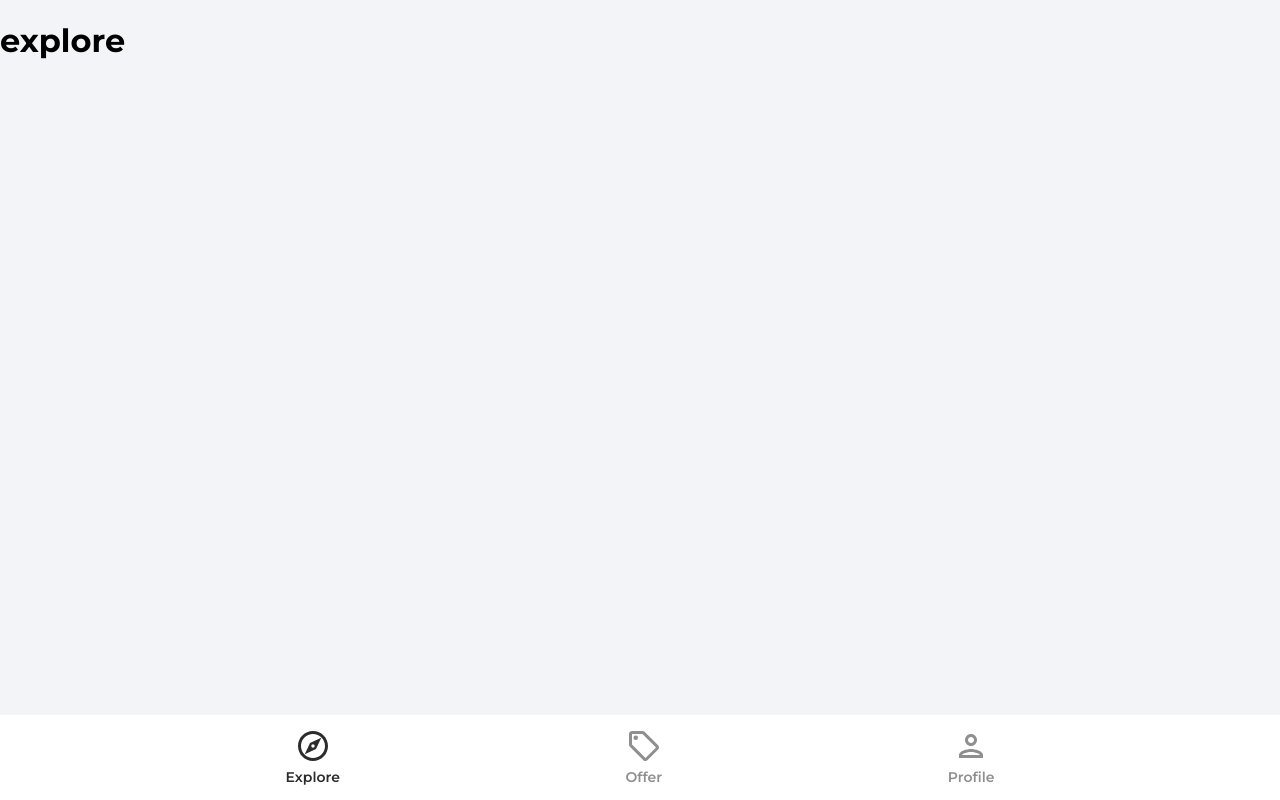
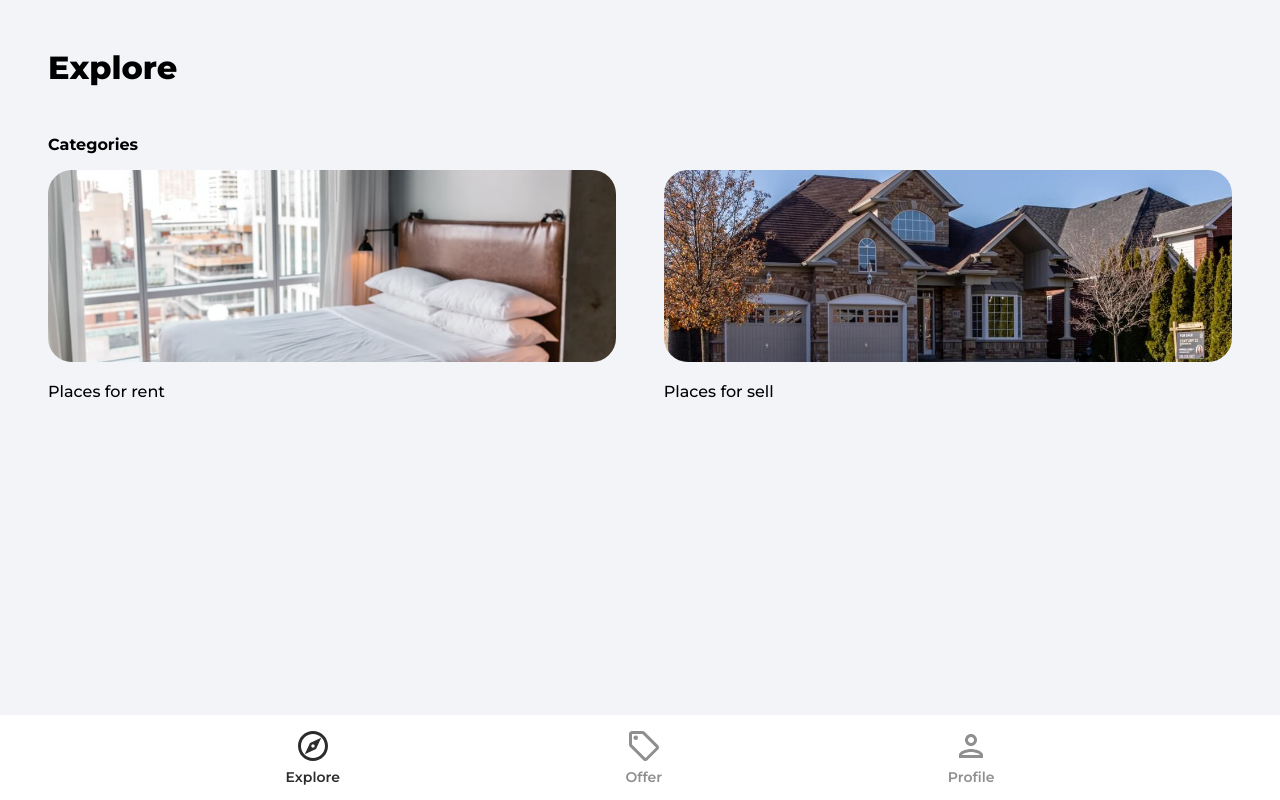
Before and after one commit to LordDarkReader/marketplace-react, a React (Create React App) app: page / in a window 1280 px wide. Built offline with nearby package versions, Linux system fonts and the light colour scheme.

Commit message:
add category

```diff
--- a/src/App.js
+++ b/src/App.js
@@ -10,6 +10,7 @@ import SignUp from './pages/SignUp';
 import ForgotPassword from './pages/ForgotPassword';
 import Navbar from './components/Navbar';
 import PrivateRoute from './components/PrivateRoute';
+import Category from './pages/Category';
 
 function App() {
   return (
@@ -18,6 +19,7 @@ function App() {
         <Routes>
             <Route path='/' element={<Explore/>} />
             <Route path='/offers' element={<Offers/>} />
+            <Route path='/category/:categoryName' element={<Category/>} />
             <Route path='/profile' element={<PrivateRoute/>} >
                 <Route path='/profile' element={<Profile/>} />
             </Route>
--- /dev/null
+++ b/src/components/ListingsItem.jsx
@@ -0,0 +1,40 @@
+import React from 'react';
+import {Link} from 'react-router-dom';
+import {ReactComponent as DeleteIcon} from '../assets/svg/deleteIcon.svg';
+import bedIcon from '../assets/svg/bedIcon.svg';
+import bathtubIcon from '../assets/svg/bathtubIcon.svg';
+
+function ListingsItem( {listing, id} ) {
+    const onDelete = () =>{
+
+    };
+
+    return (
+        <li className='categoryListing'>
+            <Link to={`/category/${listing.type}/${id}`} className='categoryListingLink'>
+                <img src={listing.imageUrl[0]} alt={listing.name} className='categoryListingImg'/>
+                <div className='categoryListingDetails'>
+                    <p className='categoryListingLocation'> {listing.location}</p>
+                    <p className='categoryListingName'>{listing.name}</p>
+
+                    <p className='categoryListingPrice'>${listing.offer ? listing.discountedPrice.toString().replace(/\B(?=(\d{3})+(?!\d))/g, ',') : listing.regularPrice.toString().replace(/\B(?=(\d{3})+(?!\d))/g, ',')} {listing.type === 'rent' && '/ Month'}</p>
+                    <div className='categoryListingInfoDiv'>
+                        <img src={bedIcon} alt='bed' />
+                        <p className='categoryListingInfoText'>
+                            {listing.bedrooms > 1 ? `${listing.bedrooms} Bedrooms` : '1 Bedroom'}
+                        </p>
+                        <img src={bathtubIcon} alt='bath'/>
+                        <p className='categoryListingInfoText'>
+                            {listing.bathrooms > 1 ? `${listing.bathrooms} Bathrooms` : '1 Bathroom'}
+                        </p>
+                    </div>
+                </div>
+            </Link>
+            {onDelete && (
+                <DeleteIcon className='removeIcon' fill='rgb(231, 76, 60)' onClick={() => onDelete(listing.id, listing.name)}/>
+            )}
+        </li>
+    )
+}
+
+export default ListingsItem
--- /dev/null
+++ b/src/pages/Category.jsx
@@ -0,0 +1,65 @@
+import React, {useEffect, useState} from 'react';
+import {useParams} from 'react-router-dom';
+import {collection, getDocs, query, where, orderBy, limit, startAfter} from 'firebase/firestore';
+import {db} from '../firebase.config';
+import {toast} from 'react-toastify';
+import Spinner from '../components/Spinner';
+import ListingsItem from '../components/ListingsItem';
+
+function Category() {
+    const [listings, setListings] = useState(null);
+    const [loading, setLoading] = useState(true);
+
+    const params = useParams();
+
+    useEffect(() => {
+        const fetchListings = async () => {
+          try {
+              const listingsRef = collection(db, 'listings');
+
+              const q = query(listingsRef, where('type', '==', params.categoryName), orderBy('timestamp', 'desc'), limit(10));
+
+              const querySnap = await getDocs(q);
+
+              let listings = [];
+              querySnap.forEach((doc) => {
+                  return listings.push({
+                      id: doc.id,
+                      data: doc.data()
+                  });
+              });
+
+              setListings(listings);
+              setLoading(false);
+          } catch (error) {
+            toast.error('Could not fetch listings' )
+          }
+        };
+
+        fetchListings();
+    }, [params.categoryName]);
+
+    return (
+        <div className='category'>
+            <header>
+                <p className= 'pageHeader'>
+                    {params.categoryName === 'rent' ? 'Places for rent' : 'Places for sale'}
+                </p>
+            </header>
+            {loading ? <Spinner/> : listings && listings.length > 0 ?
+                (<>
+                    <main>
+                        <div className='categoryListing'>
+                            {listings.map((listings) => (
+                                <ListingsItem listing={listings.data} id={listings.id} key={listings.id}/>
+                            ))}
+                        </div>
+                    </main>
+                </>)
+                : (<p>No listings for {params.categoryName}</p>)}
+
+        </div>
+    )
+}
+
+export default Category
--- a/src/pages/Explore.jsx
+++ b/src/pages/Explore.jsx
@@ -1,10 +1,30 @@
 import React from 'react';
+import {Link} from 'react-router-dom';
+import rentCategoryImage from '../assets/jpg/rentCategoryImage.jpg';
+import sellCategoryImage from '../assets/jpg/sellCategoryImage.jpg';
 
 function Explore() {
 
     return (
-        <div>
-            <h1>explore</h1>
+        <div className='explore'>
+            <header>
+                <p className='pageHeader'>Explore</p>
+            </header>
+            <main>
+                {/*Slider*/}
+                <p className='exploreCategoryHeading'>Categories</p>
+                <div className='exploreCategories'>
+                    <Link to='/category/rent'>
+                        <img src={rentCategoryImage} alt='rent' className='exploreCategoryImg'/>
+                        <p className='exploreCategoryName'>Places for rent</p>
+                    </Link>
+                    <Link to='/category/sale'>
+                        <img src={sellCategoryImage} alt='rent' className='exploreCategoryImg'/>
+                        <p className='exploreCategoryName'>Places for sell</p>
+                    </Link>
+                </div>
+
+            </main>
         </div>
     )
 }
```
